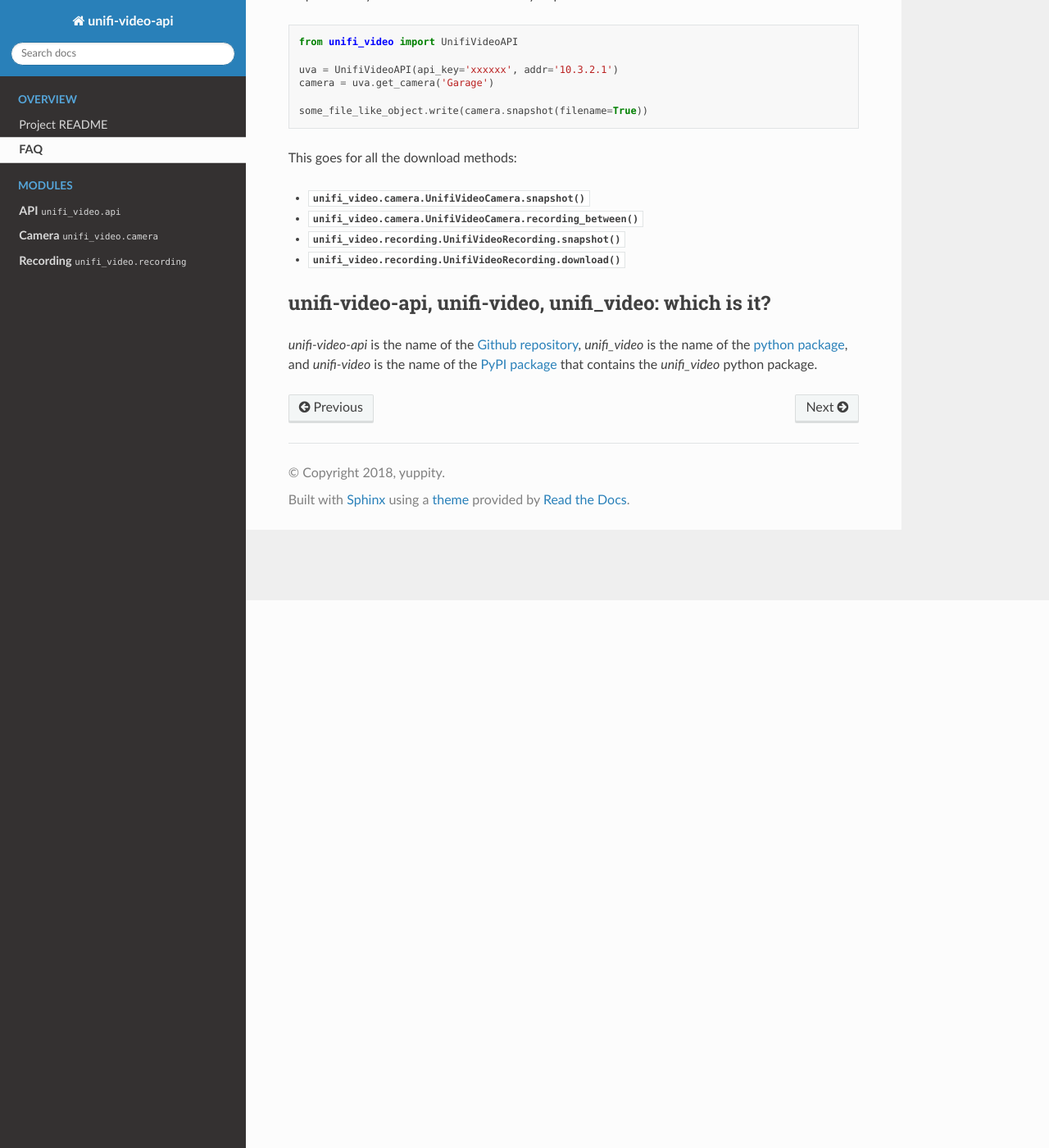
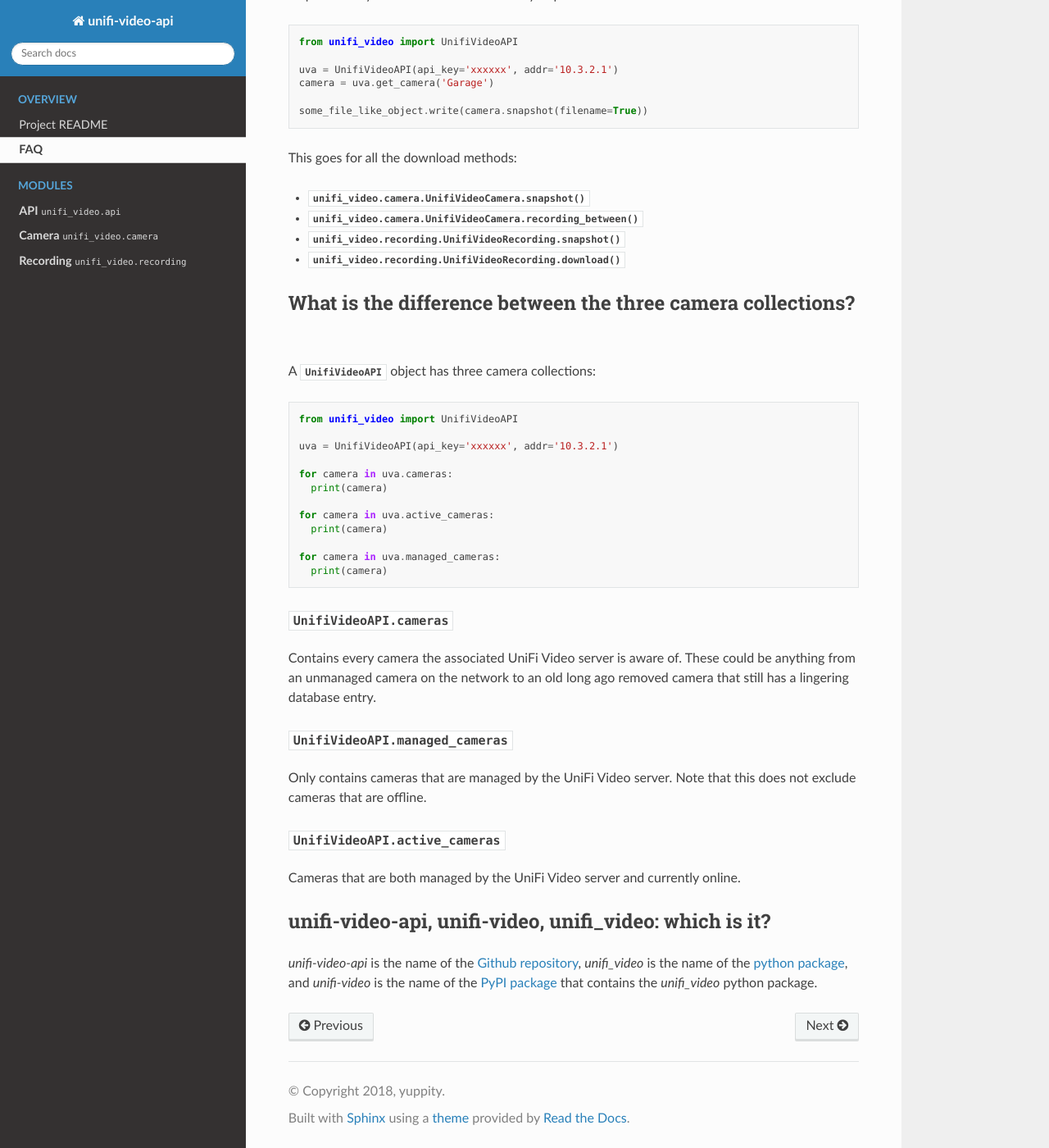
Before and after one commit to yuppity/unifi-video-api, a Sphinx documentation site: the page built from docs/faq.rst, in a window 1280 px wide and 1400 px high, scrolled down 668 px. Shown: the whole window at 82% size. Built offline with Sphinx 7.4.7 and the Read the Docs theme 2.0.0, drawn with Linux system fonts in a browser that asks for light colours.

```diff
--- a/docs/faq.rst
+++ b/docs/faq.rst
@@ -45,6 +45,40 @@ This goes for all the download methods:
 - :func:`unifi_video.recording.UnifiVideoRecording.snapshot`
 - :func:`unifi_video.recording.UnifiVideoRecording.download`
 
+What is the difference between the three camera collections?
+------------------------------------------------------------
+A :class:`UnifiVideoAPI` object has three camera collections:
+
+.. code-block:: python
+
+   from unifi_video import UnifiVideoAPI
+
+   uva = UnifiVideoAPI(api_key='xxxxxx', addr='10.3.2.1')
+
+   for camera in uva.cameras:
+     print(camera)
+
+   for camera in uva.active_cameras:
+     print(camera)
+
+   for camera in uva.managed_cameras:
+     print(camera)
+
+:attr:`UnifiVideoAPI.cameras`
++++++++++++++++++++++++++++++
+Contains every camera the associated UniFi Video server is aware of. These
+could be anything from an unmanaged camera on the network to an old long ago
+removed camera that still has a lingering database entry.
+
+:attr:`UnifiVideoAPI.managed_cameras`
++++++++++++++++++++++++++++++++++++++
+Only contains cameras that are managed by the UniFi Video server. Note that
+this does not exclude cameras that are offline.
+
+:attr:`UnifiVideoAPI.active_cameras`
+++++++++++++++++++++++++++++++++++++
+Cameras that are both managed by the UniFi Video server and currently online.
+
 unifi-video-api, unifi-video, unifi_video: which is it?
 -------------------------------------------------------
 `unifi-video-api` is the name of the `Github repository <https://github.com/yuppity/unifi-video-api>`_,
```
Also changed, not shown: README.md (+10 -2 lines).
